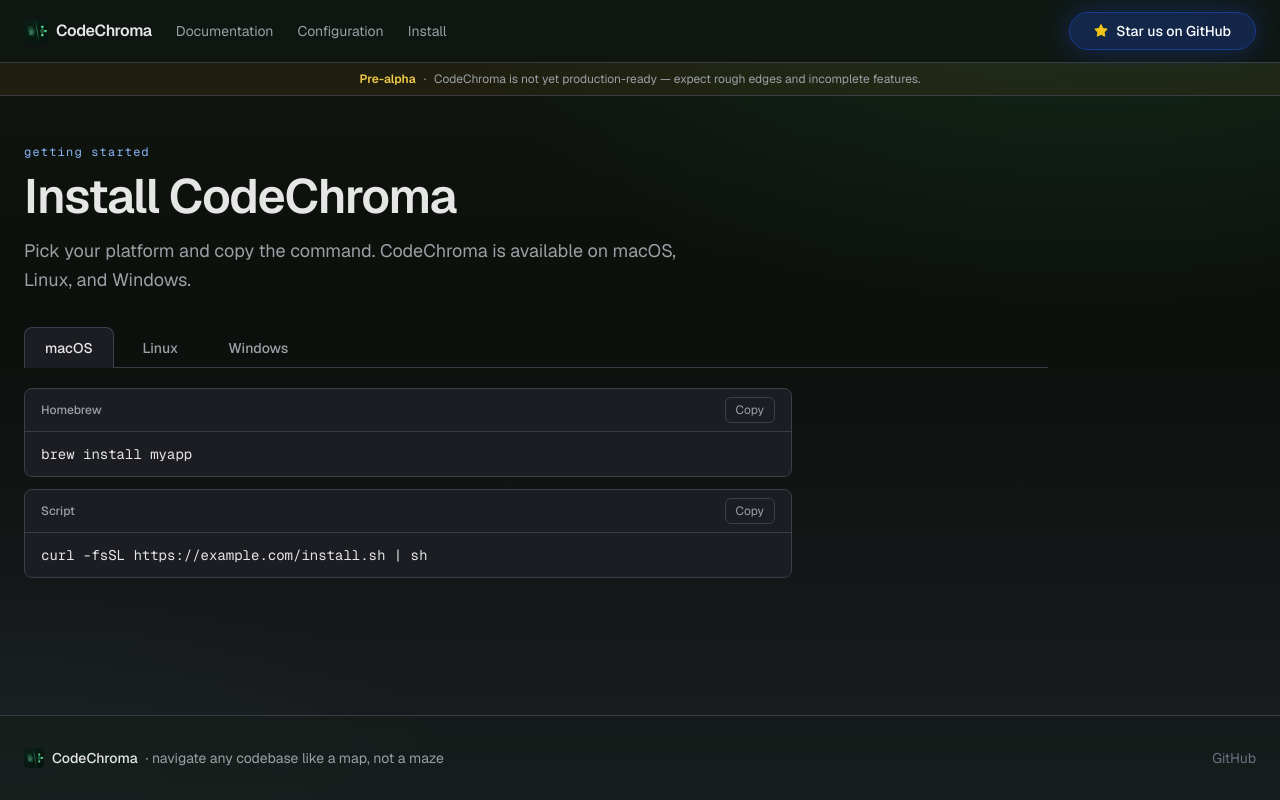
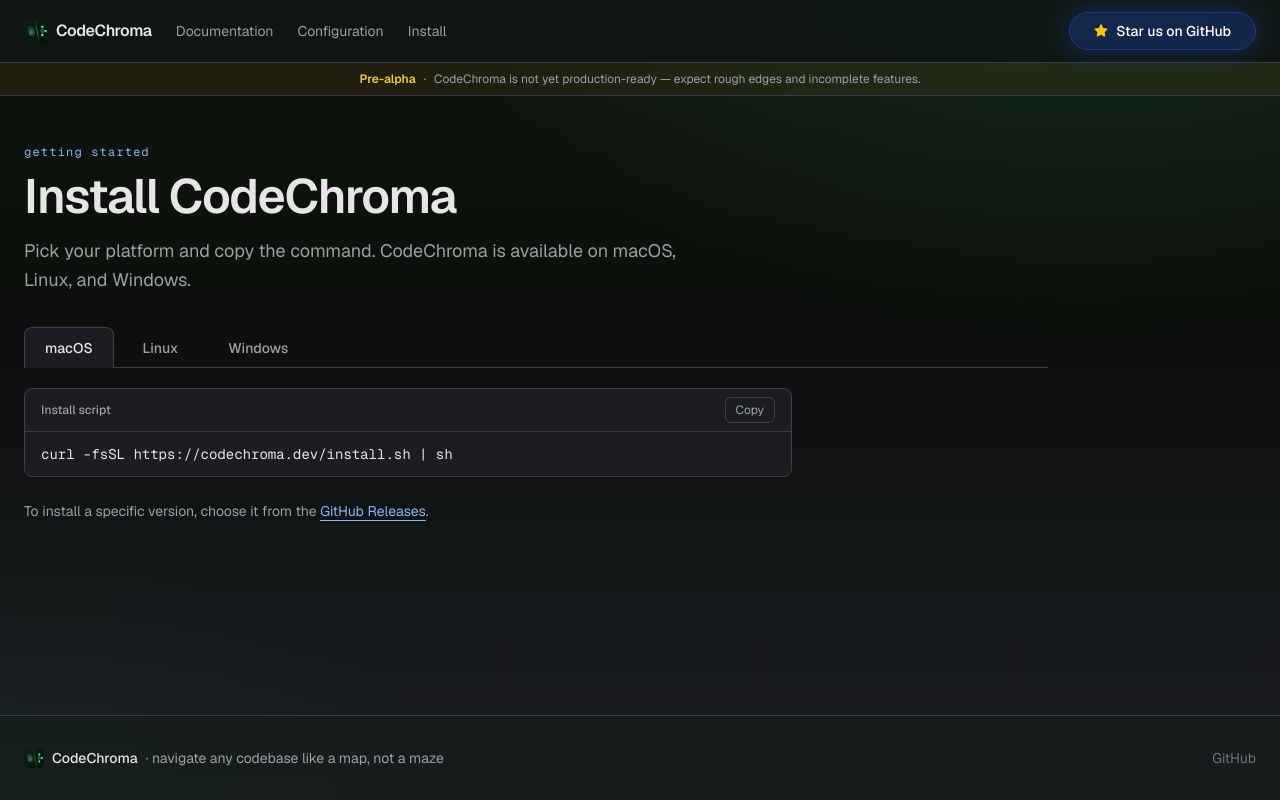
Before and after one commit to gutzerk/code_chroma_web, a Next.js app: page /install in a window 1280 px wide. Built offline with nearby package versions, Linux system fonts and the light colour scheme.

Commit message:
Update installation instructions

```diff
--- a/app/install/page.tsx
+++ b/app/install/page.tsx
@@ -4,7 +4,7 @@
 export const metadata: Metadata = {
   title: "Install — CodeChroma",
   description:
-    "Install CodeChroma on macOS, Linux, or Windows — copy the command for Homebrew, APT, a curl script, or winget.",
+    "Install CodeChroma on macOS, Linux, or Windows with the platform-specific install script.",
 };
 
 export default function InstallPage() {
--- a/components/InstallTabs.tsx
+++ b/components/InstallTabs.tsx
@@ -12,23 +12,22 @@
   {
     id: "macos",
     name: "macOS",
-    commands: [
-      { title: "Homebrew", cmd: "brew install myapp" },
-      { title: "Script", cmd: "curl -fsSL https://example.com/install.sh | sh" },
-    ],
+    commands: [{ title: "Install script", cmd: "curl -fsSL https://codechroma.dev/install.sh | sh" }],
   },
   {
     id: "linux",
     name: "Linux",
-    commands: [
-      { title: "APT", cmd: "sudo apt install myapp" },
-      { title: "Script", cmd: "curl -fsSL https://example.com/install.sh | sh" },
-    ],
+    commands: [{ title: "Install script", cmd: "curl -fsSL https://codechroma.dev/install.sh | sh" }],
   },
   {
     id: "windows",
     name: "Windows",
-    commands: [{ title: "Winget", cmd: "winget install Acme.MyApp" }],
+    commands: [
+      {
+        title: "PowerShell",
+        cmd: 'powershell -ExecutionPolicy Bypass -c "irm https://codechroma.dev/install.ps1 | iex"',
+      },
+    ],
   },
 ];
 
@@ -116,6 +115,17 @@
           <CommandBlock key={c.title} title={c.title} cmd={c.cmd} />
         ))}
       </div>
+
+      <p className="mt-6 text-sm text-[color:var(--text-2)]">
+        To install a specific version, choose it from the{" "}
+        <a
+          href="https://github.com/gutzerk/code_chroma/releases"
+          className="text-[color:var(--accent)] underline underline-offset-4 hover:opacity-80"
+        >
+          GitHub Releases
+        </a>
+        .
+      </p>
     </>
   );
 }
```
